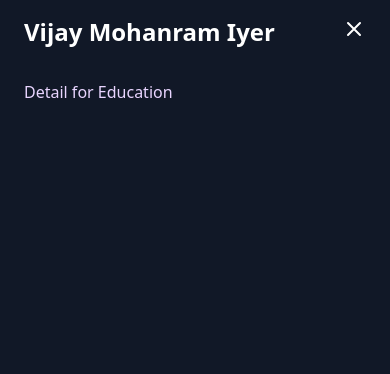
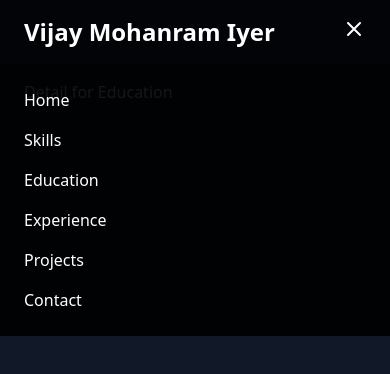
Before and after one commit to iyervijay21/Vijay_Portfolio, a React (Create React App) app: page /Vijay_portfolio/education in a window 390 px wide. Both pictures are taken after a click on the button "Toggle menu". Shown: the top 374 px of the page. Built offline with nearby package versions, Linux system fonts and the light colour scheme; the HTML template or start-up script is replaced by a standard one.

Commit message:
Make navbar fixed and add backdrop blur

```diff
--- a/src/App.js
+++ b/src/App.js
@@ -29,15 +29,16 @@ function FadeInSection({ children, className = "" }) {
   );
 }
 
-// Navbar with transparent background and white text.
 function Navbar({ menuOpen, setMenuOpen }) {
   return (
-    <nav className="flex items-center justify-between px-6 py-4 absolute w-full top-0 z-20">
+    <nav className="flex items-center justify-between px-6 py-4 fixed w-full top-0 z-20 bg-black bg-opacity-80 backdrop-blur">
       <div className="text-2xl font-bold text-white">Vijay Mohanram Iyer</div>
+
+      {/* Hamburger button */}
       <div className="md:hidden">
         <button onClick={() => setMenuOpen(!menuOpen)} aria-label="Toggle menu">
           {!menuOpen ? (
-            <svg className="w-6 h-6 text-white" fill="none" stroke="currentColor">
+            <svg className="w-6 h-6 text-white" fill="none" stroke="currentColor" viewBox="0 0 24 24" >
               <path
                 strokeLinecap="round"
                 strokeLinejoin="round"
@@ -46,7 +47,7 @@ function Navbar({ menuOpen, setMenuOpen }) {
               />
             </svg>
           ) : (
-            <svg className="w-6 h-6 text-white" fill="none" stroke="currentColor">
+            <svg className="w-6 h-6 text-white" fill="none" stroke="currentColor" viewBox="0 0 24 24" >
               <path
                 strokeLinecap="round"
                 strokeLinejoin="round"
@@ -57,6 +58,8 @@ function Navbar({ menuOpen, setMenuOpen }) {
           )}
         </button>
       </div>
+
+      {/* Desktop menu */}
       <ul className="hidden md:flex space-x-6">
         <li><a href="#home" className="text-white hover-glow">Home</a></li>
         <li><a href="#skills" className="text-white hover-glow">Skills</a></li>
@@ -65,9 +68,22 @@ function Navbar({ menuOpen, setMenuOpen }) {
         <li><a href="#projects" className="text-white hover-glow">Projects</a></li>
         <li><a href="#contact" className="text-white hover-glow">Contact</a></li>
       </ul>
+
+      {/* Mobile menu, shows when menuOpen is true */}
+      {menuOpen && (
+        <ul className="flex flex-col space-y-4 bg-black bg-opacity-90 absolute top-full left-0 w-full p-6 md:hidden">
+          <li><a href="#home" className="text-white hover-glow" onClick={() => setMenuOpen(false)}>Home</a></li>
+          <li><a href="#skills" className="text-white hover-glow" onClick={() => setMenuOpen(false)}>Skills</a></li>
+          <li><a href="#education" className="text-white hover-glow" onClick={() => setMenuOpen(false)}>Education</a></li>
+          <li><a href="#experience" className="text-white hover-glow" onClick={() => setMenuOpen(false)}>Experience</a></li>
+          <li><a href="#projects" className="text-white hover-glow" onClick={() => setMenuOpen(false)}>Projects</a></li>
+          <li><a href="#contact" className="text-white hover-glow" onClick={() => setMenuOpen(false)}>Contact</a></li>
+        </ul>
+      )}
     </nav>
   );
 }
+
 
 // ToolsIcons: Renders tool icons using regular image URLs.
 function ToolsIcons() {
```
